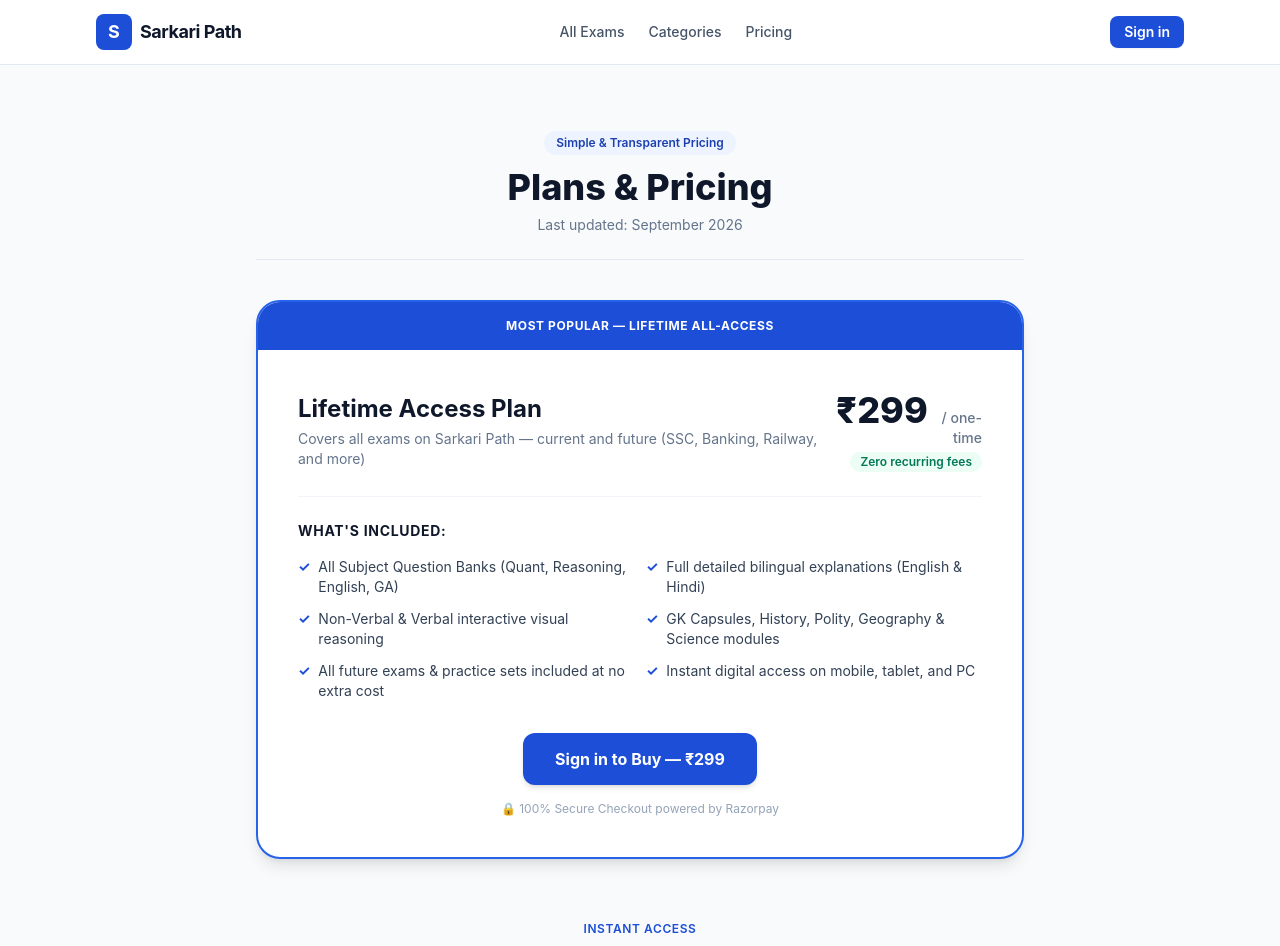
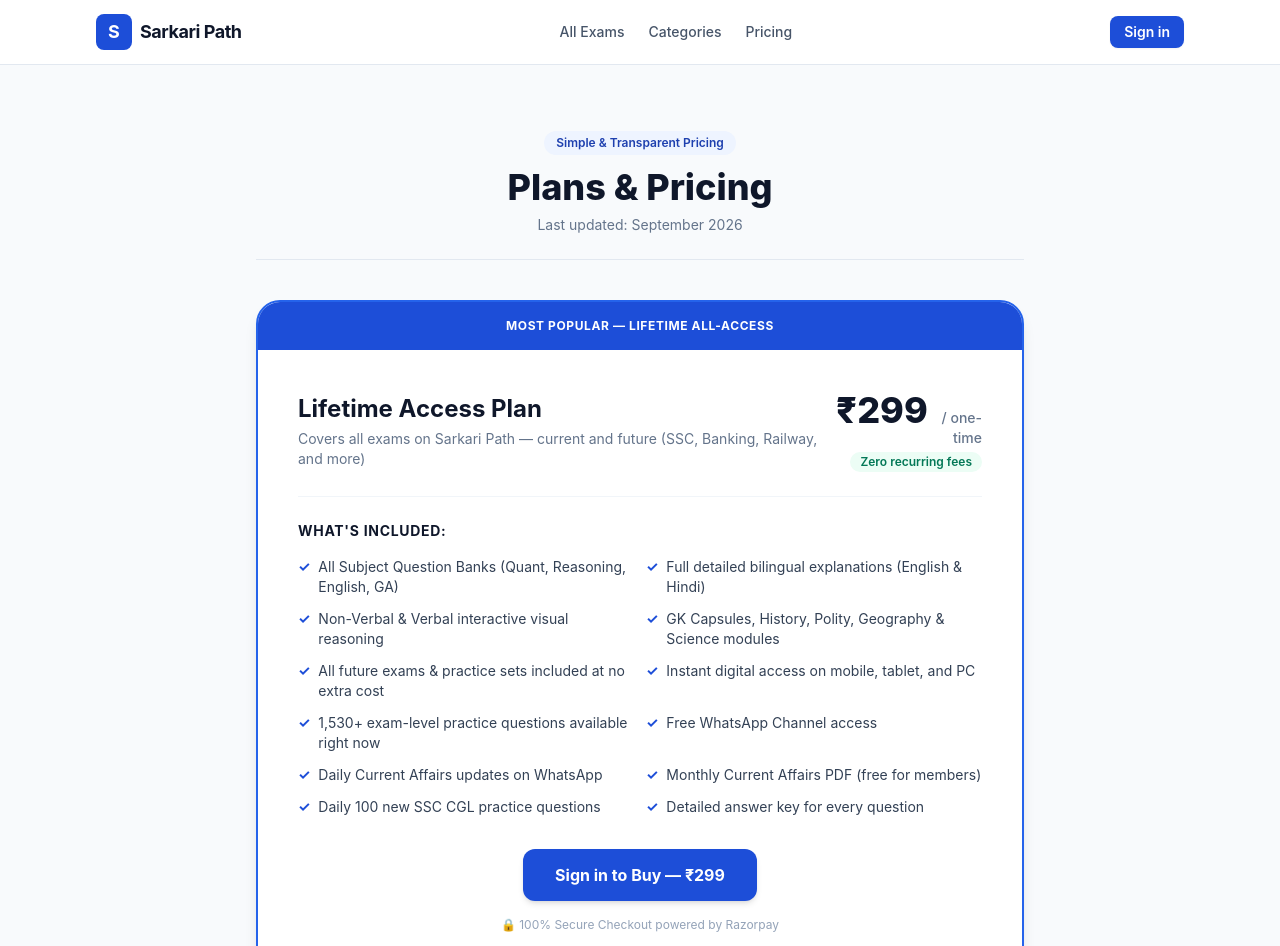
Before and after one commit to gourav789/sarkaripath, a Next.js app: page /pricing in a window 1280 px wide. Shown: the top 946 px of the page. Built offline with nearby package versions, Linux system fonts and the light colour scheme; no server answers.

Commit message:
Add WhatsApp, current affairs & daily questions to pricing card checklist

```diff
--- a/src/app/pricing/page.js
+++ b/src/app/pricing/page.js
@@ -164,6 +164,30 @@ export default function PricingPage() {
               <li className="flex items-start gap-2">
                 <span className="font-bold text-brand-600">✓</span>
                 <span>Instant digital access on mobile, tablet, and PC</span>
+              </li>
+              <li className="flex items-start gap-2">
+                <span className="font-bold text-brand-600">✓</span>
+                <span>1,530+ exam-level practice questions available right now</span>
+              </li>
+              <li className="flex items-start gap-2">
+                <span className="font-bold text-brand-600">✓</span>
+                <span>Free WhatsApp Channel access</span>
+              </li>
+              <li className="flex items-start gap-2">
+                <span className="font-bold text-brand-600">✓</span>
+                <span>Daily Current Affairs updates on WhatsApp</span>
+              </li>
+              <li className="flex items-start gap-2">
+                <span className="font-bold text-brand-600">✓</span>
+                <span>Monthly Current Affairs PDF (free for members)</span>
+              </li>
+              <li className="flex items-start gap-2">
+                <span className="font-bold text-brand-600">✓</span>
+                <span>Daily 100 new SSC CGL practice questions</span>
+              </li>
+              <li className="flex items-start gap-2">
+                <span className="font-bold text-brand-600">✓</span>
+                <span>Detailed answer key for every question</span>
               </li>
             </ul>
 
```
